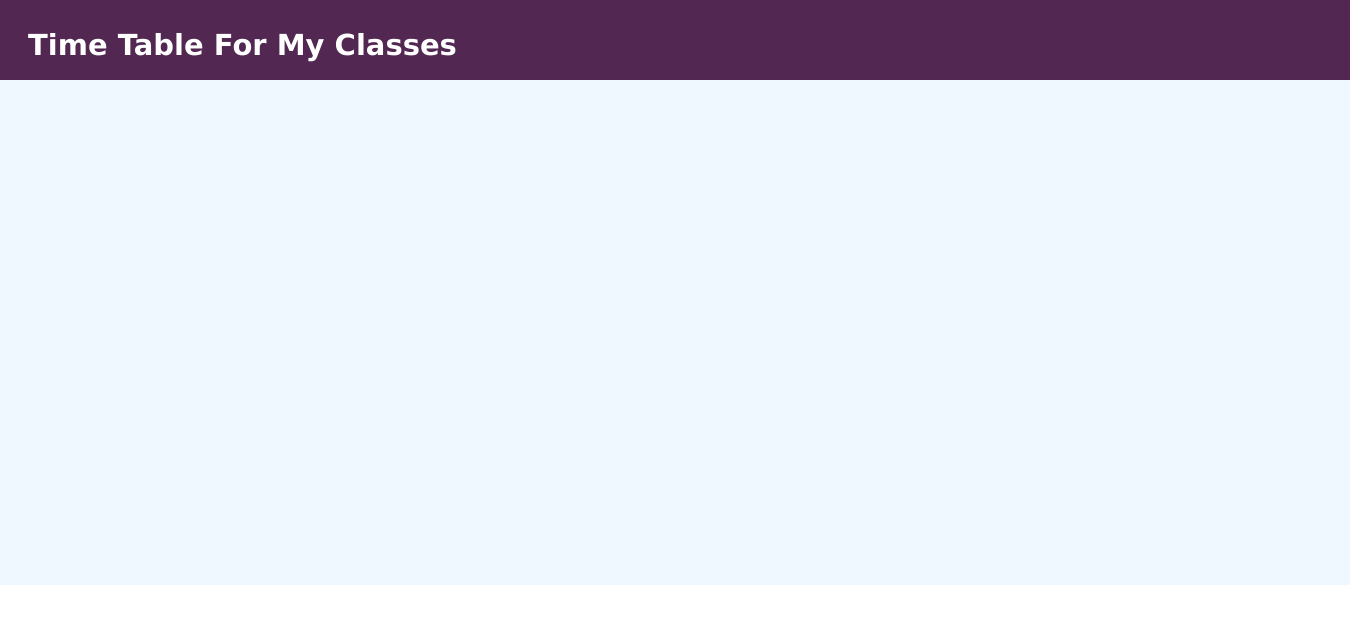
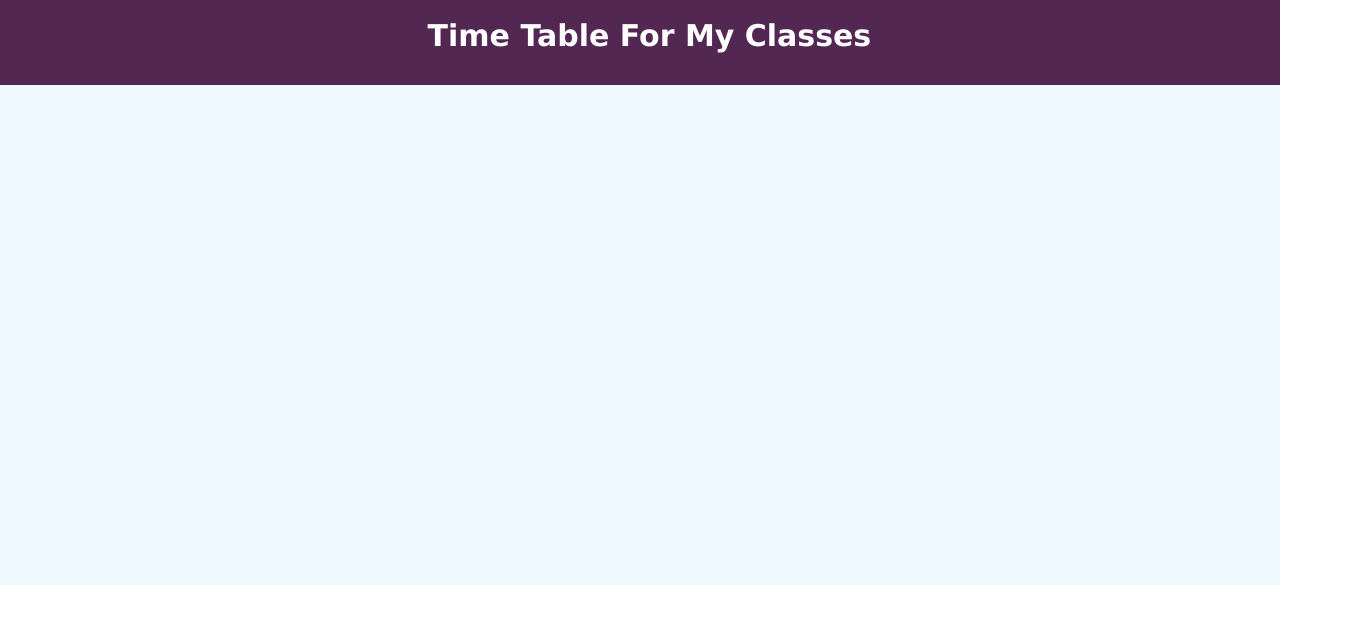
Before and after one commit to Muhammadajnas/Time-table-for-my-classes, a plain HTML site: page index.html in a window 1280 px wide. Shown: the whole page, 1350 px wide, since content can reach past the window. Drawn offline with Linux system fonts and the light colour scheme.

Commit message:
title modified

```diff
--- a/stylesheet.css
+++ b/stylesheet.css
@@ -3,20 +3,21 @@ body{
 }
 .container{
     margin-top: 0;
-    width: 1350px;
+    width: 100%;
     height: 585px;
     background-color: aliceblue;
     display: flex;
 }
 .header{
     background-color: rgb(82, 39, 82);
-    width: 1350px;
-    height: 80px;
+    width: 100%;
+    height: 85px;
     color: rgb(255, 255, 255);
 }
 .header p{
-    margin: 28px;
-    font-size: 29px;
+    margin: 18px;
+    font-size: 30px;
     font-family:Verdana, Geneva, Tahoma, sans-serif;
     font-weight: bolder;
+    padding-left: 32%;
 }
```
